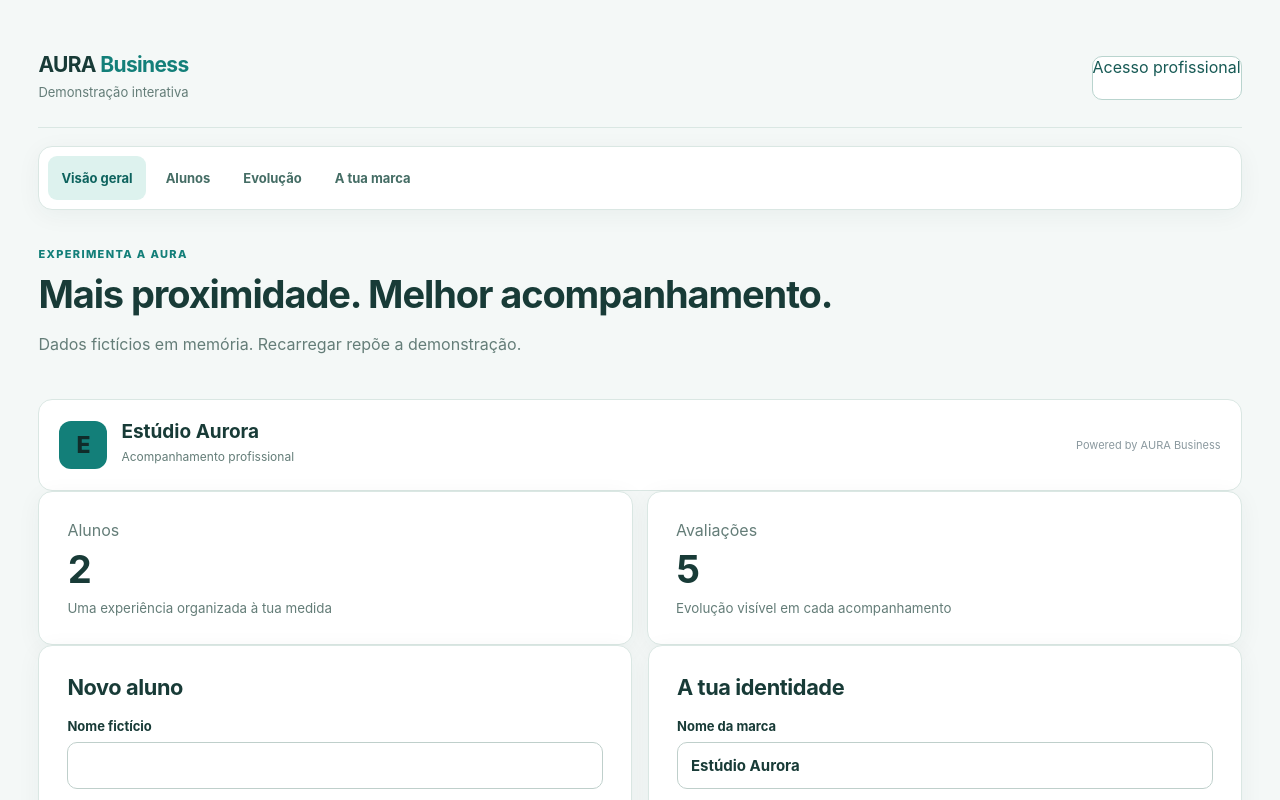
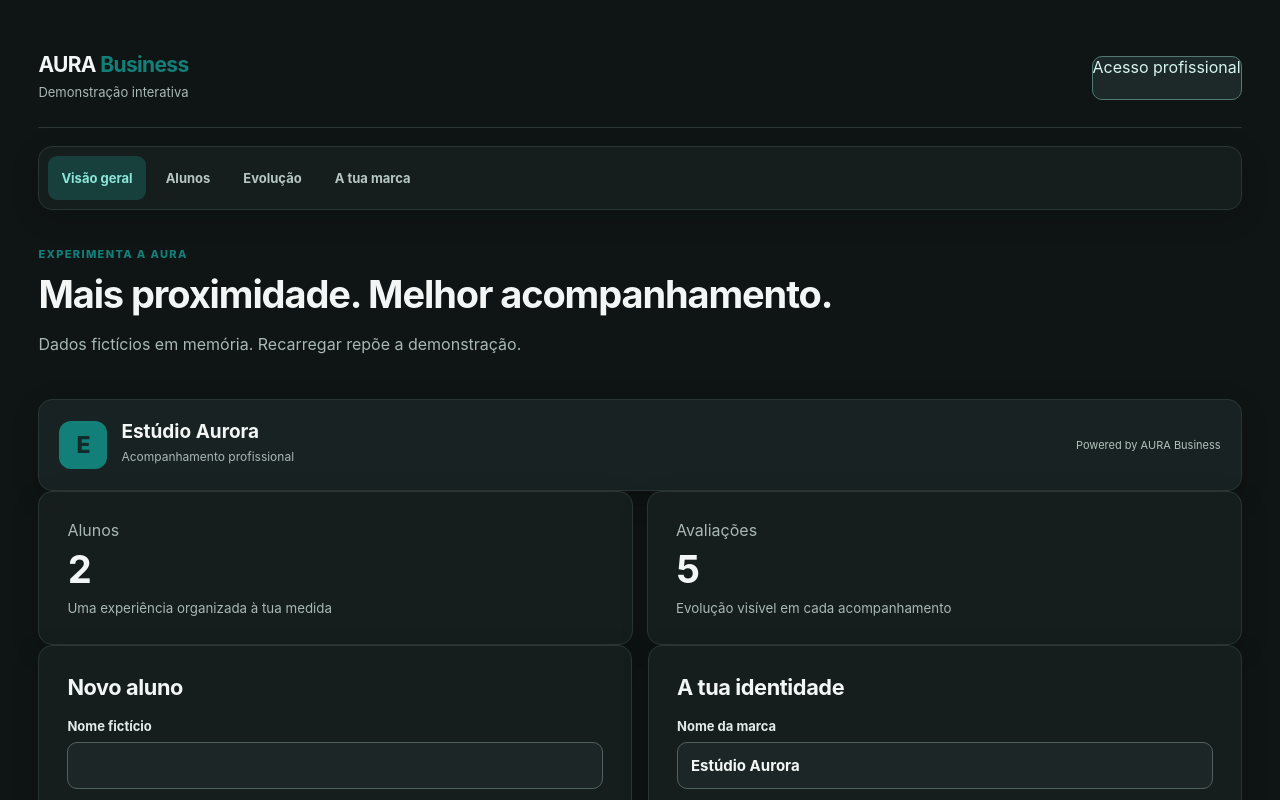
Before and after one commit to danielfilipemc-cloud/nutritrack, a Next.js app in the folder commercial/: page /demo in a window 1280 px wide. Shown: the top 800 px of the page. Built offline with nearby package versions, Linux system fonts and the light colour scheme.

Commit message:
feat(theme): dark premium default across AURA workspace and demo

```diff
--- a/commercial/app/aura-ui.css
+++ b/commercial/app/aura-ui.css
@@ -101,3 +101,39 @@ footer { border-color:var(--aura-line); }
 @media(max-width:650px){.aura-section-title .outline.link {width:100%;justify-content:center}.aura-section-title {align-items:stretch;}}
 
 .brandmark {color:var(--brand-foreground,#FFFFFF);}
+
+
+/* AURA Dark Premium — default theme. Preserve semantic accent and white-label brand colours. */
+:root {color-scheme:dark; --aura-ink:#F2F7F6;--aura-muted:#A8B8B5;--aura-canvas:#0F1414;--aura-surface:#161D1D;--aura-line:#2A3535;--aura-focus:#6DD4C7;--aura-primary-hover:#15928A;--aura-shadow:0 8px 28px rgb(0 0 0 / 16%);}
+html,body {background:var(--aura-canvas);color:var(--aura-ink);}
+header,footer {border-color:var(--aura-line);}
+header p,p,.stat span,.stat small,.brandhead p {color:var(--aura-muted);}
+h1,h2,h3,.stat strong,.brandhead strong,.aura-empty-state strong {color:var(--aura-ink);}
+.stat>div,.panel,.login,.brandhead,.demo-nav,.aura-app-nav {background:var(--aura-surface);border-color:var(--aura-line);box-shadow:var(--aura-shadow);}
+.brandhead {background:#192222;}
+.aura-app-nav__brand {color:var(--aura-ink);}
+.aura-app-nav__links a {color:#B5C7C2;}
+.aura-app-nav__links a:hover {background:#223A36;color:#E2FAF5;}
+.aura-app-nav__links a.is-active {background:#173F3B;color:#8BE6DA;}
+.aura-app-nav__foot {color:#98ACA6;}
+.demo-nav a {color:#B5C7C2;}
+.demo-nav a:first-child,.demo-nav a:hover {background:#173F3B;color:#8BE6DA;}
+input,select,textarea {background:#1D2626;color:#F2F7F6;border-color:#51615F;}
+input:hover:not(:disabled),select:hover:not(:disabled),textarea:hover:not(:disabled){border-color:#84AEA7;}
+input:disabled,select:disabled,textarea:disabled {background:#283131;color:#9FB0AB;}
+input::placeholder,textarea::placeholder {color:#A8B8B5;}
+button {background:#137F79;color:#FFFFFF;}
+button:hover:not(:disabled){background:#15928A;}
+.outline, .outline.link {background:#1C2928;color:#D7F4EE;border-color:#507A73;}
+button.outline:hover:not(:disabled),.outline.link:hover {background:#24443E;color:#FFFFFF;}
+th {background:#202B2A;color:#C5D5D1;}
+td {color:#E7F1EF;}
+td,th {border-bottom-color:#31403D;}
+tr:hover td {background:#21302E;}
+.status:not(:empty){background:#173C37;color:#B4F2E6;border-color:#397D72;}
+.aura-empty-state {background:#192322;border-color:#50645F;}
+.brand-powered {color:#B1C3BD;}
+label {color:#E1ECE9;}
+.chartbox svg text {fill:#C5D5D1;}
+:focus-visible {outline-color:var(--aura-focus);}
+@media (prefers-color-scheme:light) { :root {color-scheme:dark;} }
```
